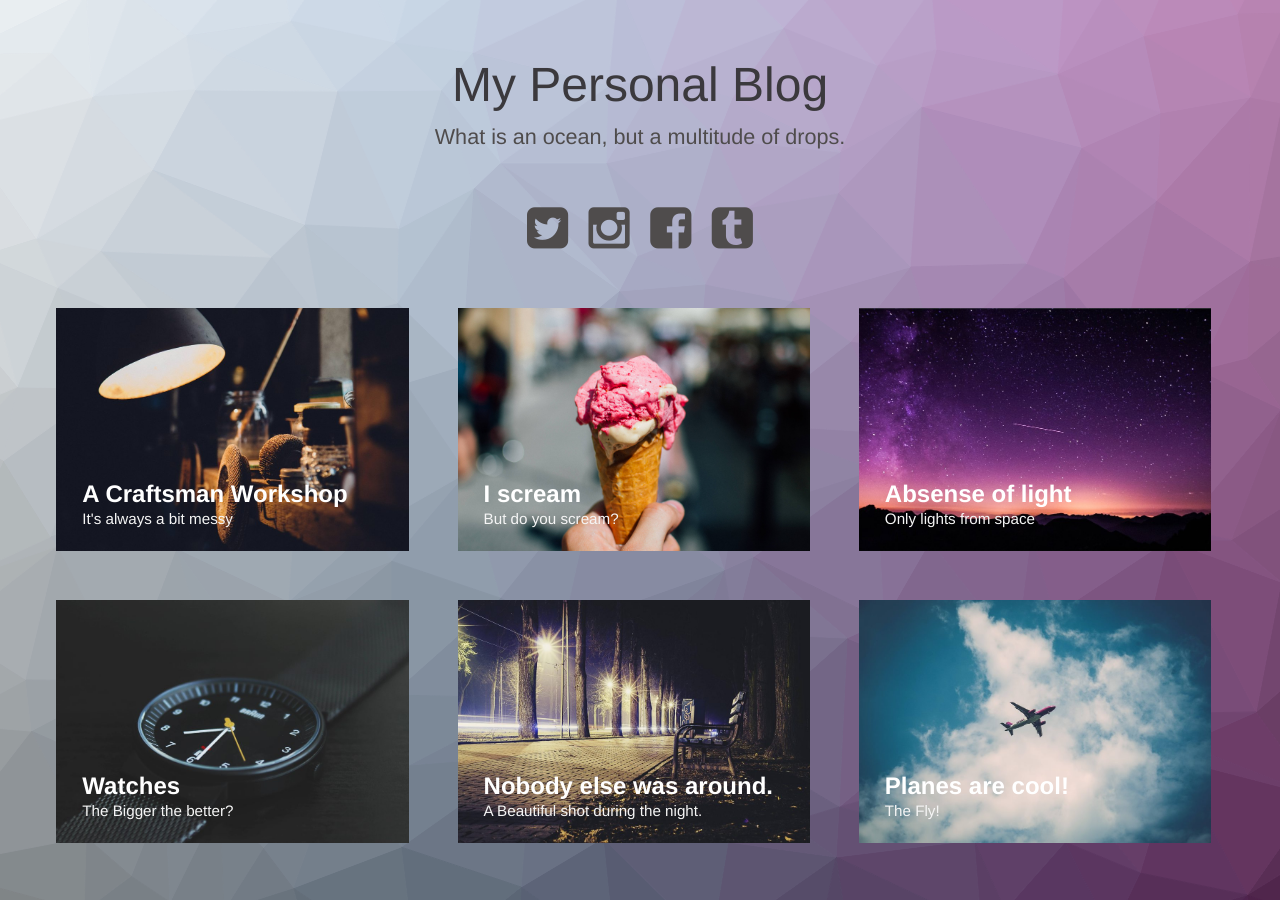
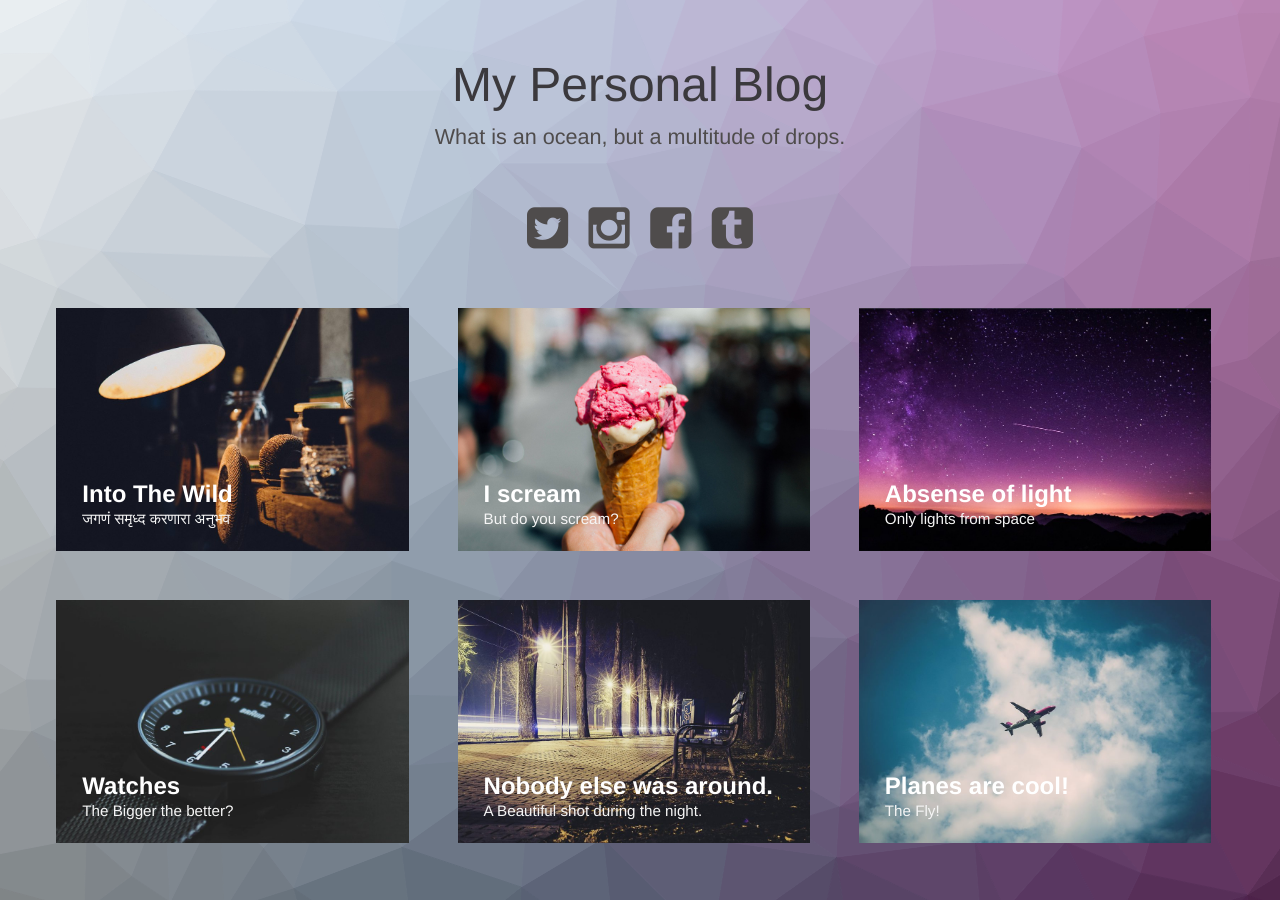
Before and after one commit to ajinkya-devops/My-Blog, a Jekyll site: the page built from index.html, in a window 1280 px wide. Built offline with Jekyll 4.4.1, drawn with Linux system fonts in a browser that asks for light colours.

Commit message:
Changes in Post title

```diff
--- a/_posts/2015-04-25-workshop.markdown
+++ b/_posts/2015-04-25-workshop.markdown
@@ -1,6 +1,6 @@
 ---
-title:  "A Craftsman Workshop"
-subtitle: "It's always a bit messy"
+title:  "Into The Wild"
+subtitle: "जगणं समृध्द करणारा अनुभव"
 author: "Wferr"
 avatar: "img/authors/wferr.png"
 image: "img/f.jpg"
```
